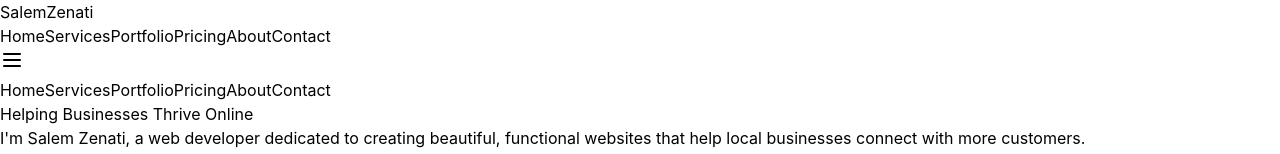
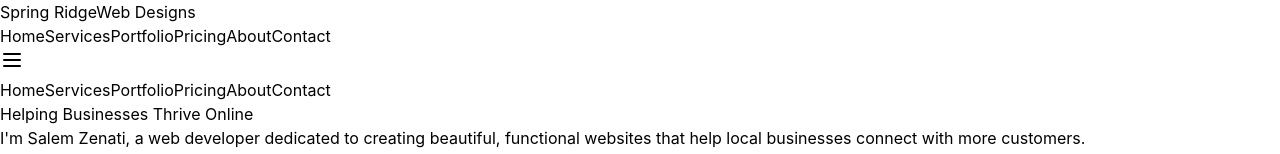
Before and after one commit to SalemZenati/webdev, a React (Vite) app in the folder my-app/: page / in a window 1280 px wide. Shown: the top 154 px of the page. Built offline with nearby package versions, Linux system fonts and the light colour scheme.

Commit message:
form working + site rebranding

```diff
--- a/my-app/src/App.tsx
+++ b/my-app/src/App.tsx
@@ -16,7 +16,7 @@ function App() {
     initAnimations();
 
     // Update page title
-    document.title = "Salem Zenati | Web Developer for Businesses";
+    document.title = "Spring Ridge Web Designs";
   }, []);
 
   return (
--- a/my-app/src/components/Contact.tsx
+++ b/my-app/src/components/Contact.tsx
@@ -25,16 +25,25 @@ const Contact: React.FC = () => {
     setFormData(prev => ({ ...prev, [name]: value }));
   };
 
-  const handleSubmit = (e: React.FormEvent) => {
+  const handleSubmit = async (e: React.FormEvent) => {
     e.preventDefault();
-    // Simulate form submission
+
+    try {
+      const response = await fetch('https://formspree.io/f/mdkgrbra', {
+        method: 'POST',
+        headers: {
+          'Content-Type': 'application/json',
+          Accept: 'application/json'
+        },
+        body: JSON.stringify(formData)
+      });
+
+      if (response.ok) {
         setFormStatus({
           submitted: true,
           success: true,
-      message: 'Your message has been sent! I\'ll get back to you within 24 hours.'
+          message: "Your message has been sent! I'll get back to you within 24 hours."
         });
-
-    // Reset form after successful submission
         setFormData({
           name: '',
           email: '',
@@ -42,6 +51,21 @@ const Contact: React.FC = () => {
           business: '',
           message: ''
         });
+      } else {
+        const errorData = await response.json();
+        setFormStatus({
+          submitted: true,
+          success: false,
+          message: errorData?.error || "Something went wrong. Please try again."
+        });
+      }
+    } catch (error) {
+      setFormStatus({
+        submitted: true,
+        success: false,
+        message: "Something went wrong. Please try again later."
+      });
+    }
   };
 
   return (
--- a/my-app/src/components/Footer.tsx
+++ b/my-app/src/components/Footer.tsx
@@ -10,33 +10,12 @@ const Footer: React.FC = () => {
         <div className="grid grid-cols-1 md:grid-cols-4 gap-10">
           <div className="col-span-1 md:col-span-2">
             <a href="#home" className="text-2xl font-bold tracking-tight mb-4 block">
-              <span className="text-blue-400">Salem</span> Zenati
+              <span className="text-blue-400">Spring Ridge</span> Web Designs
             </a>
             <p className="text-gray-400 max-w-md mb-6">
               I help businesses in our local area succeed online with beautiful, functional websites that attract customers and increase revenue.
             </p>
             <div className="flex space-x-4">
-              <a
-                href="#"
-                className="text-gray-400 hover:text-white transition-colors"
-                aria-label="Github"
-              >
-                <Github size={20} />
-              </a>
-              <a
-                href="#"
-                className="text-gray-400 hover:text-white transition-colors"
-                aria-label="LinkedIn"
-              >
-                <Linkedin size={20} />
-              </a>
-              <a
-                href="#"
-                className="text-gray-400 hover:text-white transition-colors"
-                aria-label="Twitter"
-              >
-                <Twitter size={20} />
-              </a>
               <a
                 href="mailto:contact@salemzenati.com"
                 className="text-gray-400 hover:text-white transition-colors"
@@ -46,7 +25,6 @@ const Footer: React.FC = () => {
               </a>
             </div>
           </div>
-
           <div>
             <h4 className="text-lg font-semibold mb-4">Quick Links</h4>
             <ul className="space-y-2">
@@ -91,7 +69,7 @@ const Footer: React.FC = () => {
         </div>
 
         <div className="mt-12 pt-8 border-t border-gray-800 text-center text-gray-500">
-          <p>&copy; {currentYear} Salem Zenati. All rights reserved.</p>
+          <p>&copy; {currentYear} Spring Ridge Web Designs. All rights reserved.</p>
           <p className="mt-1 text-sm">
             Helping businesses thrive in the digital world
           </p>
--- a/my-app/src/components/Header.tsx
+++ b/my-app/src/components/Header.tsx
@@ -36,19 +36,27 @@ const Header: React.FC = () => {
   return (
     <header
       className={`fixed w-full z-50 transition-all duration-300 ${
-        scrolled ? 'bg-white shadow-md py-3' : 'bg-transparent py-5'
+        scrolled ? "bg-white shadow-md py-3" : "bg-transparent py-5"
       }`}
     >
       <div className="container mx-auto px-4 md:px-6 flex justify-between items-center">
         <a
           href="#home"
-          className="text-2xl font-bold tracking-tight"
+          className="text-2xl font-bold tracking-tight flex items-center gap-1"
         >
-          <span className={`transition-colors duration-300 ${scrolled ? 'text-blue-700' : 'text-white'}`}>
-            Salem
+          <span
+            className={`transition-colors duration-300 ${
+              scrolled ? "text-blue-700" : "text-white"
+            }`}
+          >
+            Spring Ridge
           </span>
-          <span className={`transition-colors duration-300 ${scrolled ? 'text-gray-800' : 'text-blue-300'}`}>
-            Zenati
+          <span
+            className={`transition-colors duration-300 ${
+              scrolled ? "text-gray-800" : "text-blue-300"
+            }`}
+          >
+            Web Designs
           </span>
         </a>
 
@@ -59,7 +67,7 @@ const Header: React.FC = () => {
               key={index}
               href={link.href}
               className={`font-medium transition-colors duration-300 hover:text-blue-600 ${
-                scrolled ? 'text-gray-700' : 'text-white'
+                scrolled ? "text-gray-700" : "text-white"
               }`}
             >
               {link.title}
@@ -71,20 +79,20 @@ const Header: React.FC = () => {
         <button
           className="md:hidden"
           onClick={toggleMenu}
-          aria-label={isMenuOpen ? 'Close menu' : 'Open menu'}
+          aria-label={isMenuOpen ? "Close menu" : "Open menu"}
         >
           {isMenuOpen ? (
             <X
               size={24}
               className={`transition-colors duration-300 ${
-                scrolled ? 'text-gray-800' : 'text-white'
+                scrolled ? "text-gray-800" : "text-white"
               }`}
             />
           ) : (
             <Menu
               size={24}
               className={`transition-colors duration-300 ${
-                scrolled ? 'text-gray-800' : 'text-white'
+                scrolled ? "text-gray-800" : "text-white"
               }`}
             />
           )}
@@ -92,9 +100,11 @@ const Header: React.FC = () => {
       </div>
 
       {/* Mobile menu */}
-      <div className={`md:hidden transition-all duration-300 overflow-hidden ${
-        isMenuOpen ? 'max-h-96 bg-white shadow-lg' : 'max-h-0'
-      }`}>
+      <div
+        className={`md:hidden transition-all duration-300 overflow-hidden ${
+          isMenuOpen ? "max-h-96 bg-white shadow-lg" : "max-h-0"
+        }`}
+      >
         <div className="container mx-auto px-4 py-3 flex flex-col space-y-4">
           {navLinks.map((link, index) => (
             <a
--- a/my-app/src/components/Pricing.tsx
+++ b/my-app/src/components/Pricing.tsx
@@ -20,7 +20,7 @@ const Pricing: React.FC = () => {
             <div className="p-8 flex flex-col h-full">
               <h3 className="text-2xl font-bold text-gray-800 mb-4">One-Time Payment</h3>
               <div className="mb-6">
-                <span className="text-4xl font-bold text-gray-800">$1,000</span>
+                <span className="text-4xl font-bold text-gray-800">$1,500</span>
                 <span className="text-gray-600 ml-2">one-time</span>
               </div>
               <p className="text-gray-600 mb-6">
```
Lines whose indentation alone changed are shown as unchanged.
